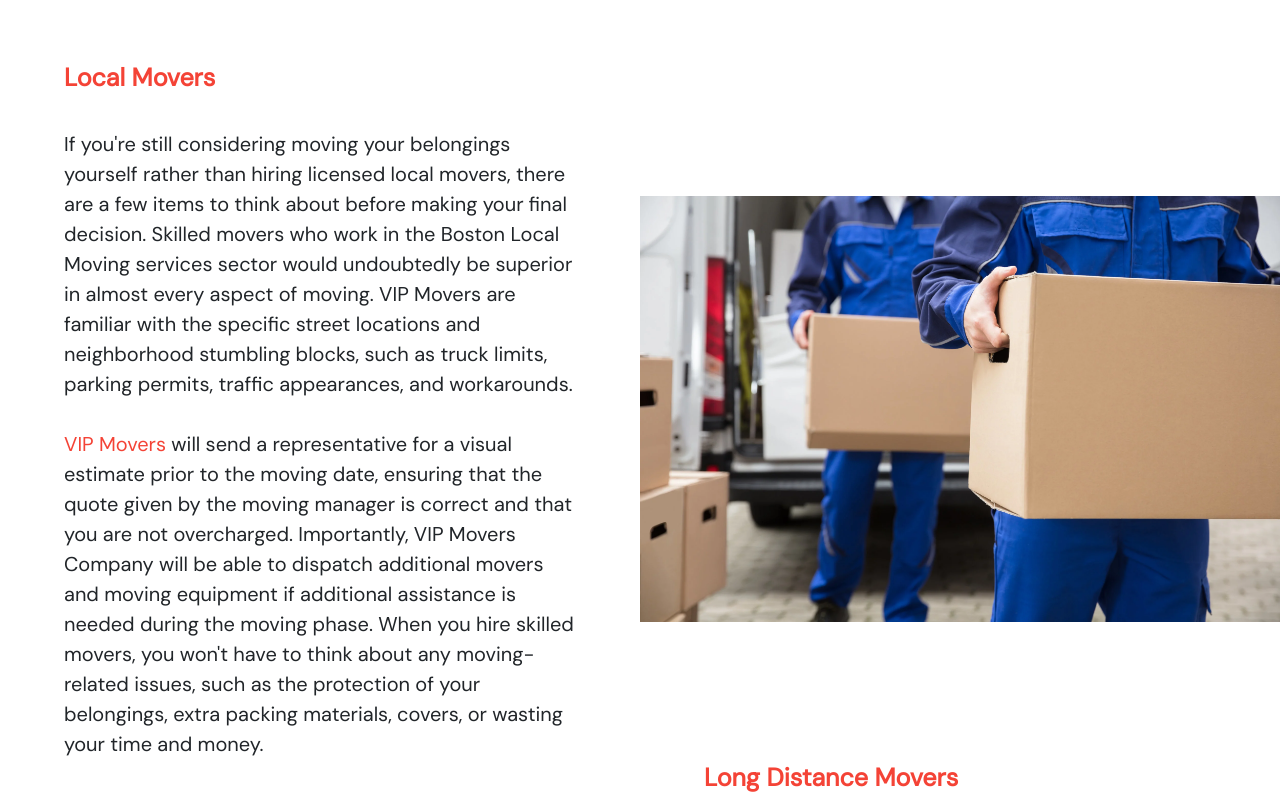
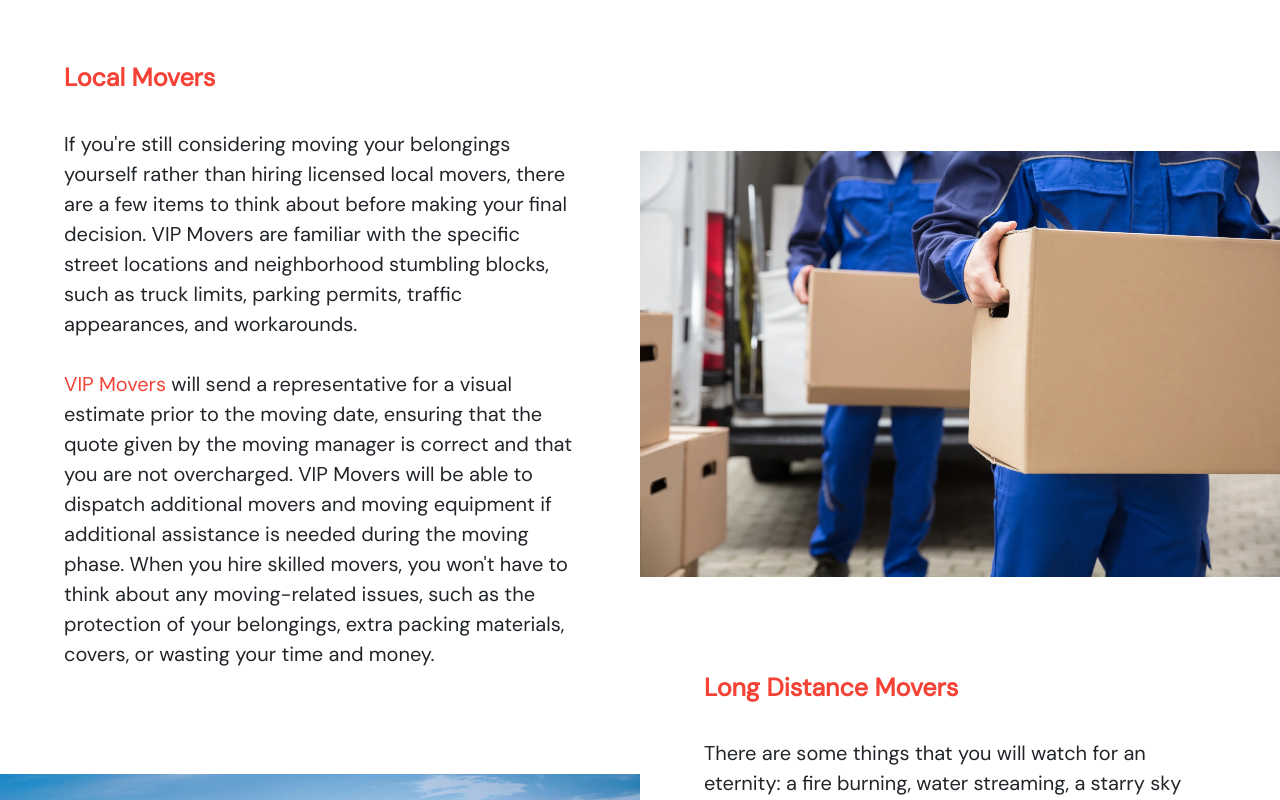
Before and after one commit to georgyshkliaryk/moving-site, a React (Create React App) app: page /services in a window 1280 px wide. Shown: the part 940-1740 px from the top of the page. Built offline with nearby package versions, Linux system fonts and the light colour scheme; a web font is replaced by a local one.

Commit message:
Description in prices

```diff
--- a/src/components/MovingOptions/MovingOptions.jsx
+++ b/src/components/MovingOptions/MovingOptions.jsx
@@ -16,16 +16,14 @@ const MovingOptions = () => {
           <div className="moving__description wow fadeInLeft">
             If you're still considering moving your belongings yourself rather
             than hiring licensed local movers, there are a few items to think
-            about before making your final decision. Skilled movers who work in
-            the Boston Local Moving services sector would undoubtedly be
-            superior in almost every aspect of moving. VIP Movers are familiar
+            about before making your final decision. VIP Movers are familiar
             with the specific street locations and neighborhood stumbling
             blocks, such as truck limits, parking permits, traffic appearances,
             and workarounds. <br />
             <br /> <span>VIP Movers</span> will send a representative for a
             visual estimate prior to the moving date, ensuring that the quote
             given by the moving manager is correct and that you are not
-            overcharged. Importantly, VIP Movers Company will be able to
+            overcharged. VIP Movers will be able to
             dispatch additional movers and moving equipment if additional
             assistance is needed during the moving phase. When you hire skilled
             movers, you won't have to think about any moving-related issues,
```
